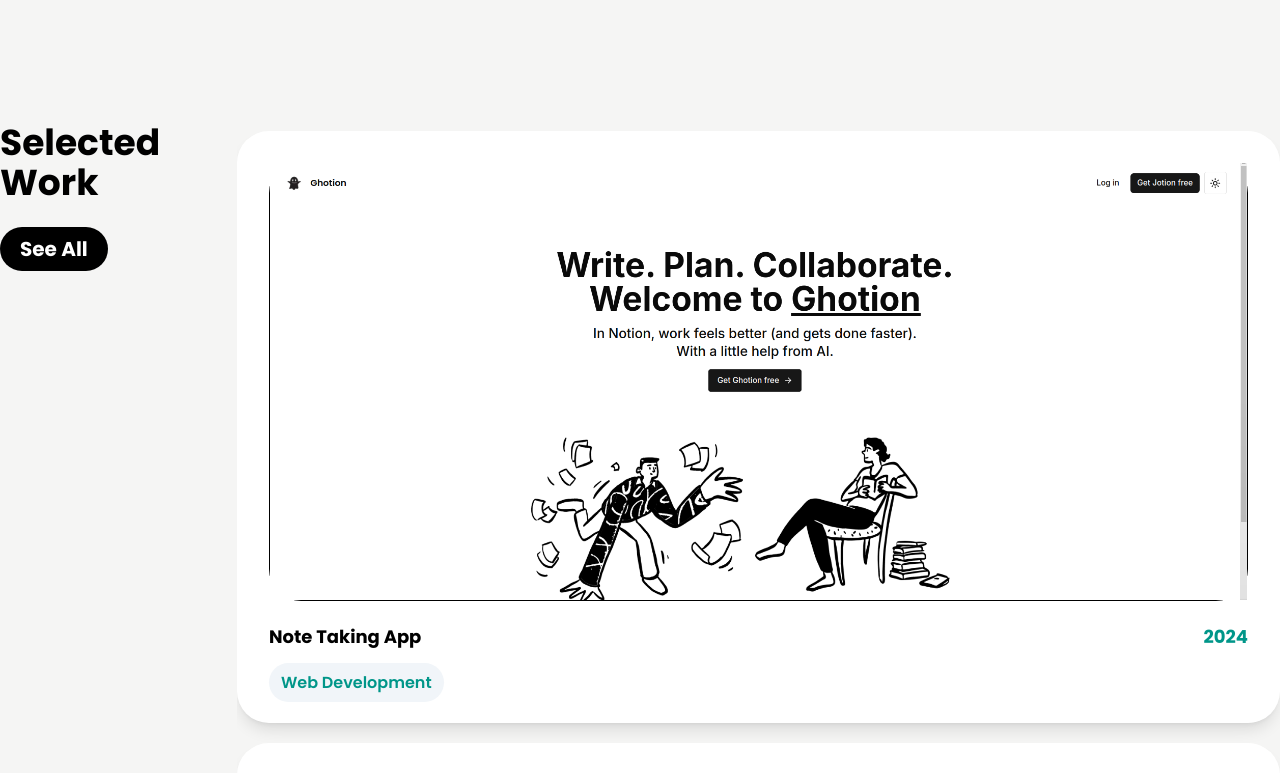
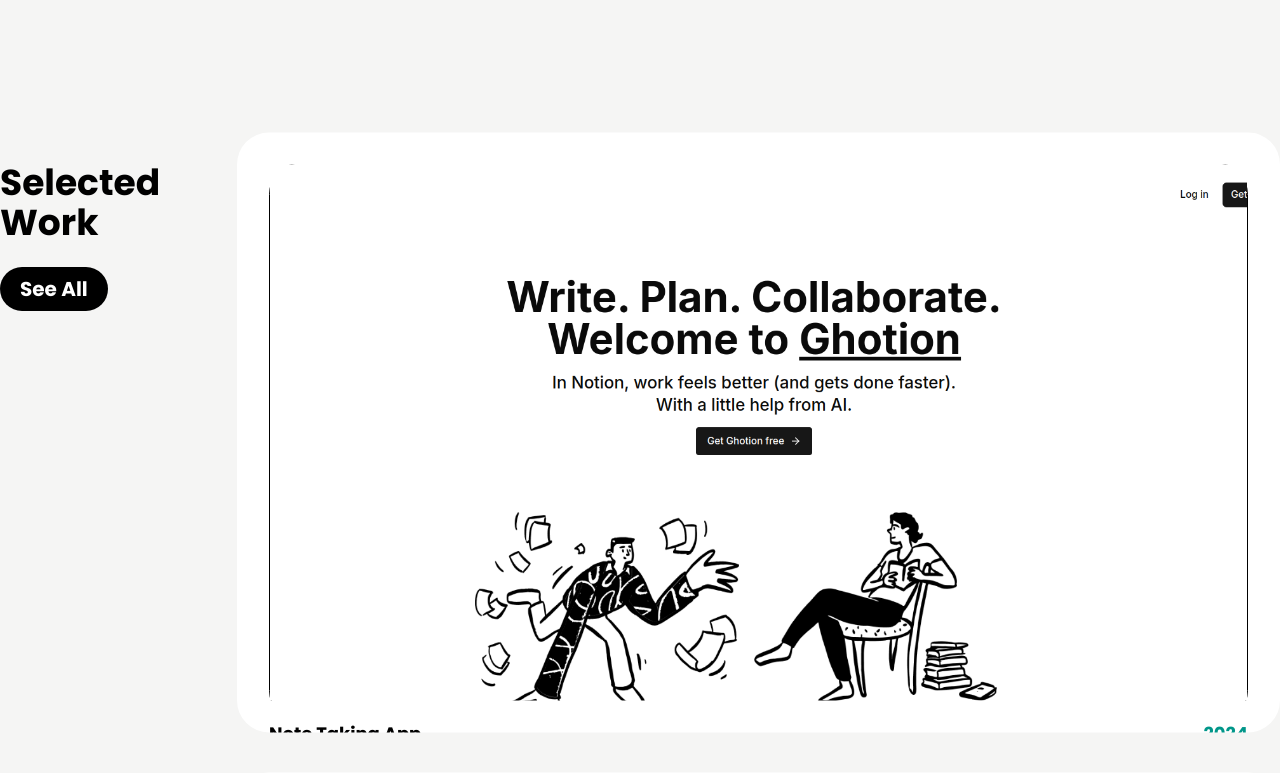
Before and after one commit to MrAbidAkash/my-portfolio, a Next.js app: page / in a window 1280 px wide. Shown: the part 1560-2333 px from the top of the page. Built offline with nearby package versions, Linux system fonts and the light colour scheme.

Commit message:
commit-01, 11 june

```diff
--- a/src/components/Works.tsx
+++ b/src/components/Works.tsx
@@ -1,6 +1,6 @@
 "use client";
 
-import { motion, useInView } from "framer-motion";
+import { motion, useScroll, useTransform } from "framer-motion";
 import Image from "next/image";
 import { useRef } from "react";
 import { FiFigma } from "react-icons/fi";
@@ -47,50 +47,60 @@
   },
 };
 
-const cardHoverVariants = {
-  hover: {
-    y: -10,
-    scale: 1.02,
-    transition: {
-      duration: 0.3,
-      ease: "easeOut",
-    },
-  },
-};
+// const cardHoverVariants = {
+//   hover: {
+//     y: -10,
+//     scale: 1.02,
+//     transition: {
+//       duration: 0.3,
+//       ease: "easeOut",
+//     },
+//   },
+// };
 
 const Works = () => {
-  const cardsRef = useRef(null);
-  const isInView = useInView(cardsRef, {
-    once: false,
-    margin: "0px 0px -100px 0px",
+  // const cardsRef = useRef(null);
+  // const isInView = useInView(cardsRef, {
+  //   once: false,
+  //   margin: "0px 0px -100px 0px",
+  // });
+
+  // const cardVariants = {
+  //   hidden: {
+  //     opacity: 0,
+  //     x: -50,
+  //   },
+  //   visible: (i: number) => ({
+  //     opacity: 1,
+  //     x: 0,
+  //     transition: {
+  //       delay: i * 0.15,
+  //       duration: 0.6,
+  //       ease: "easeOut",
+  //     },
+  //   }),
+  // };
+
+  const containerRef = useRef(null);
+  const { scrollYProgress } = useScroll({
+    target: containerRef,
+    offset: ["start start", "end end"],
   });
 
-  const cardVariants = {
-    hidden: {
-      opacity: 0,
-      x: -50,
-    },
-    visible: (i: number) => ({
-      opacity: 1,
-      x: 0,
-      transition: {
-        delay: i * 0.15,
-        duration: 0.6,
-        ease: "easeOut",
-      },
-    }),
-  };
+  const y = useTransform(scrollYProgress, [0, 1], ["0%", "-3%"]);
 
   return (
     <motion.section
       initial="hidden"
       animate="visible"
       variants={containerVariants}
-      className="my-14 flex flex-col gap-10 h-screen overflow-hidden "
+      ref={containerRef}
+      // style={{ height: `${services.length * CARDSIZE}px` }}
+      className="my-14 flex flex-col gap-10 relative"
     >
       {/* Services Section */}
-      <div className="flex flex-col md:flex-row gap-5">
-        <div className="flex flex-col gap-8">
+      <div className="flex flex-col md:flex-row gap-5 ">
+        <div className="flex flex-col gap-8 left-0 h-screen sticky top-16 mt-10">
           <motion.p
             initial={{ opacity: 0, x: -20 }}
             animate={{ opacity: 1, x: 0 }}
@@ -110,30 +120,22 @@
             </motion.a>
           </div>
         </div>
-        <div className="w-full overflow-y-scroll h-full">
-          <div
-            ref={cardsRef}
-            className="grid grid-cols-1 gap-5 mt-2 w-full h-full "
-          >
+        <motion.div style={{ y }} className="w-full">
+          <div className="mt-2 w-full">
             {services.map((service, index) => (
-              <motion.div
+              <div
                 key={index}
-                custom={index}
-                initial="hidden"
-                animate={isInView ? "visible" : "hidden"}
-                variants={cardVariants}
-                whileHover={cardHoverVariants.hover}
-                className="relative bg-white p-8 rounded-4xl pb-7 shadow-lg hover:shadow-xl transition-shadow w-full h-full flex flex-col "
+                className="h-[600px]  overflow-hidden my-10 p-8 rounded-4xl bg-white"
               >
                 <div className="flex items-start gap-5 w-full h-full overflow-hidden">
-                  <div className="relative w-full -mt-0.5  min-h-110 border rounded-4xl h-full">
+                  <div className="relative w-full -mt-0.5  min-h-110 border rounded-4xl h-140">
                     <Image
                       fill
-                      className="w-ful object-cover"
+                      className="w-full object-cover"
                       src={service.img}
                       alt="service.img"
                     />
-                  </div>{" "}
+                  </div>
                 </div>
                 <div className="mt-5 flex flex-col gap-5">
                   <div className="flex justify-between w-full">
@@ -148,10 +150,10 @@
                     </span>
                   </div>
                 </div>
-              </motion.div>
+              </div>
             ))}
           </div>
-        </div>
+        </motion.div>
       </div>
     </motion.section>
   );
```
